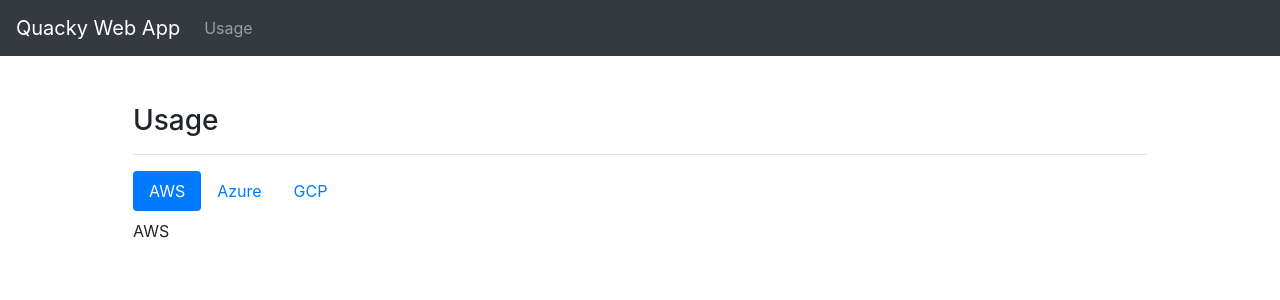
After one commit to vlab-cs-ucsb/quacky-web-app, a Django app: page /usage in a window 1280 px wide. The commit adds this page. Shown: the top 300 px of the page. Run offline with Django 3.2, Linux system fonts and the light colour scheme; some libraries are stand-ins or nearby versions.

Commit message:
Create usage page stuff

```diff
--- a/quackyv1/templates/navigation.html
+++ b/quackyv1/templates/navigation.html
@@ -1,5 +1,12 @@
 <div style="min-width: 1120px;">
     <nav class="navbar navbar-expand navbar-dark bg-dark static-top">
         <a class="navbar-brand" href="{% url 'aws' %}">Quacky Web App</a>
+        <div class="collapse navbar-collapse">
+            <ul class="navbar-nav mr-auto">
+                <li class="nav-item">
+                    <a class="nav-link" href="{% url 'usage' %}">Usage</a>
+                </li>
+            </ul>
+        </div>
     </nav>
 </div>
--- /dev/null
+++ b/quackyv1/templates/usage.html
@@ -0,0 +1,33 @@
+{% extends 'base.html' %}
+{% load static %}
+{% block content %}
+<div class="container" style="min-width: 1024px;">
+    <div class="mx-5 my-5">
+        <h3>Usage</h3>
+        <hr/>
+        <ul class="nav nav-pills mb-2">
+            <li class="nav-item">
+                <a class="nav-link active" href="#aws" data-toggle="tab" role="tab">AWS</a>
+            </li>
+            <li class="nav-item">
+                <a class="nav-link" href="#azure" data-toggle="tab" role="tab">Azure</a>
+            </li>
+            <li class="nav-item">
+                <a class="nav-link" href="#gcp" data-toggle="tab" role="tab">GCP</a>
+            </li>
+        </ul>
+        <div class="tab-content">
+            <div class="tab-pane active" id="aws" role="tabpanel">
+                AWS
+            </div>
+            <div class="tab-pane" id="azure" role="tabpanel">
+                Azure
+            </div>
+            <div class="tab-pane" id="gcp" role="tabpanel">
+                <div class="alert alert-warning" role="alert">
+                    This is currently a <strong>beta</strong> feature.
+                  </div>
+            </div>
+    </div>
+</div>
+{% endblock %}
--- a/quackyv1/urls.py
+++ b/quackyv1/urls.py
@@ -5,5 +5,6 @@ urlpatterns = [
     path('', views.aws, name='aws'),
     path('aws', views.aws, name='aws'),
     path('azure', views.azure, name='azure'),
-    path('gcp', views.gcp, name='gcp')
+    path('gcp', views.gcp, name='gcp'),
+    path('usage', views.usage, name='usage')
 ]
--- a/quackyv1/views.py
+++ b/quackyv1/views.py
@@ -82,3 +82,6 @@ def gcp(request):
     else:
         form = GCPForm()
         return render(request, 'gcp.html', {'form': form})
+
+def usage(request):
+    return render(request, 'usage.html')
```
